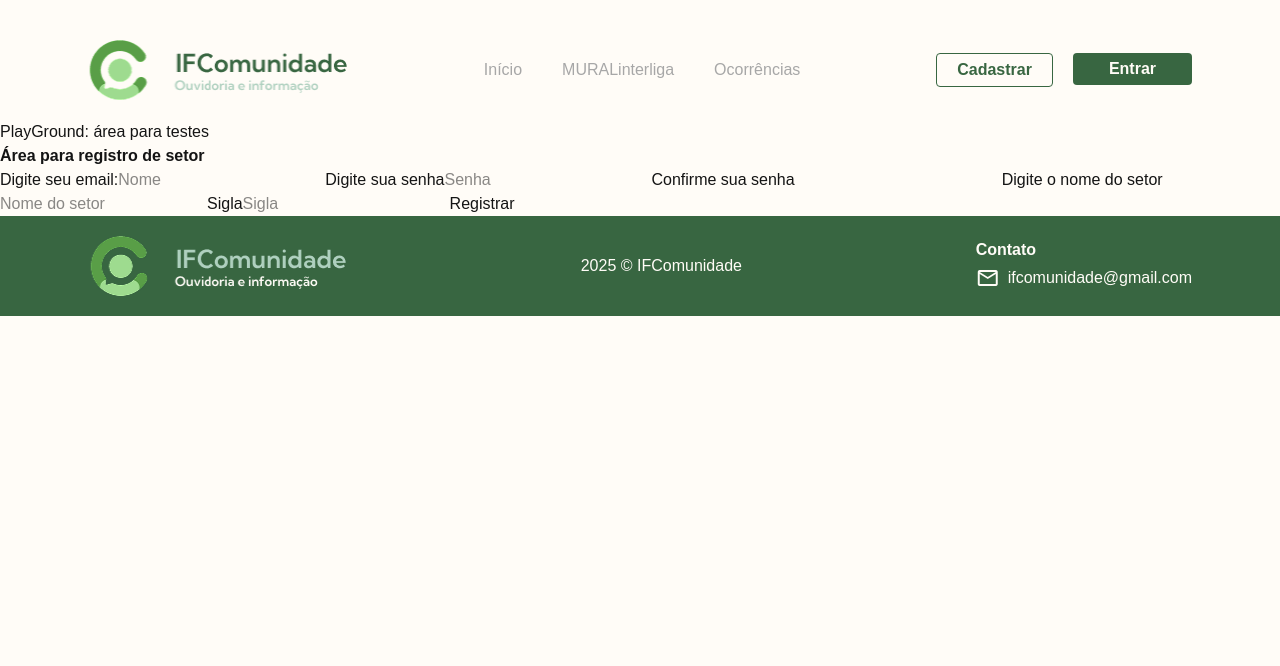
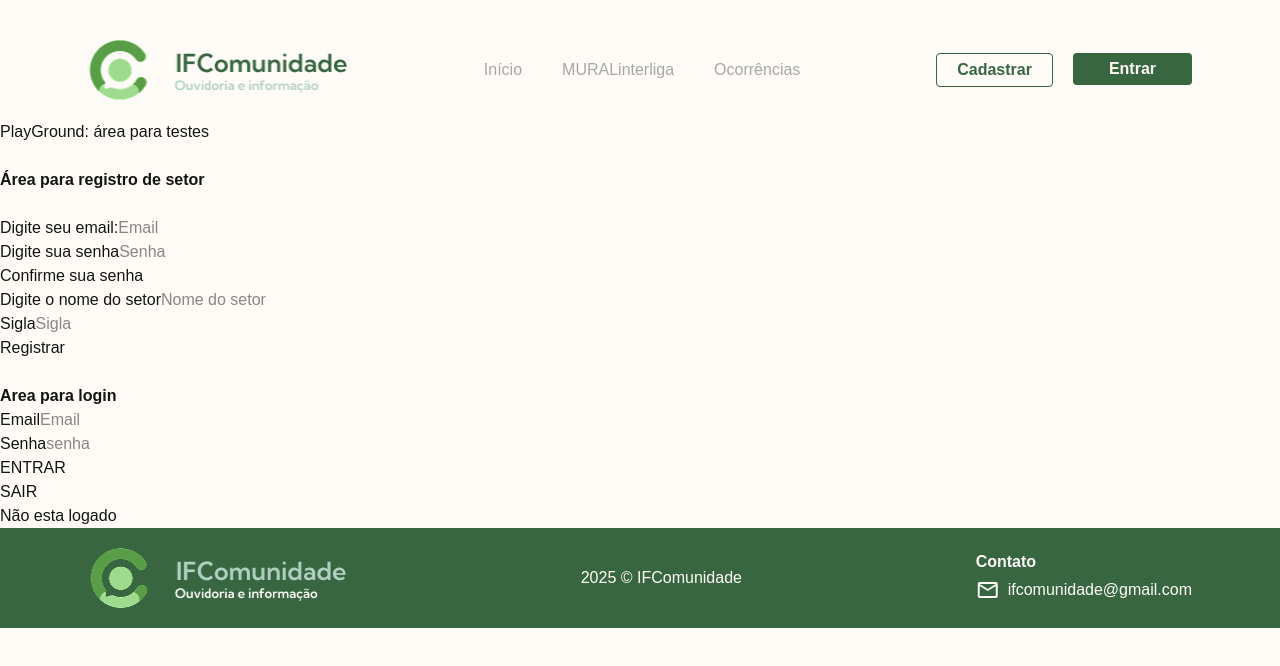
Before and after one commit to IFComunidade/IFComunidade_frontend, a Vue app: page /playground in a window 1280 px wide. Shown: the top 666 px of the page. Built offline with nearby package versions, Linux system fonts and the light colour scheme.

Commit message:
FEAT: adicionando logout function + alguns testes de login [REFS: #34]

```diff
--- a/src/plugins/api.js
+++ b/src/plugins/api.js
@@ -1,7 +1,7 @@
 import axios from 'axios'
 
 const axiosInstance = axios.create({
-  baseURL: 'http://localhost:8000/api',
+  baseURL: 'http://localhost:8000/api/',
 })
 
 axiosInstance.interceptors.request.use(
--- a/src/services/userService.js
+++ b/src/services/userService.js
@@ -4,6 +4,7 @@ class UserService {
 
   async login (email, password) {
     try{
+      console.log('Tentando login com', { email, password})
       const { data } = await api.post('token/', { email, password})
 
       localStorage.setItem('token', data.access);
@@ -27,8 +28,8 @@ class UserService {
   }
 
   async logout () {
-    localStorage.removeItem('access_token');
-    localStorage.removeItem('refresh_token');
+    localStorage.removeItem('token');
+    localStorage.removeItem('refreshToken');
     delete api.defaults.headers.common['Authorization'];
   }
 }
--- a/src/stores/userStore.js
+++ b/src/stores/userStore.js
@@ -16,6 +16,44 @@ export const useUserStore = defineStore('usuario', () => {
     foto_attachment_key: null,
   });
 
+  const tokens = reactive({
+    access: null,
+    refresh: null
+  })
+
+
+  //LOGIN
+  const login = async (email, password) => {
+    try {
+      const data = await userService.login(email, password);
+
+      tokens.access = data.access;
+      tokens.refresh = data.refresh;
+
+      //PREENCHE OS DADOS:
+      usuario.nome = data.usuario.nome;
+      usuario.email = data.usuario.email;
+      usuario.tipo = data.usuario.tipo;
+      usuario.matricula = data.usuario.matricula;
+      usuario.cpf = data.usuario.cpf;
+      usuario.sigla = data.usuario.sigla;
+      usuario.foto_attachment_key = data.usuario.foto_attachment_key;
+
+      return data
+    } catch (error) {
+      console.error('Erro ao fazer login', error);
+      throw error;
+    }
+  };
+
+  //VERIFICA SE ESTA LOGADO
+    const isLoggedIn = () => {
+    const token = localStorage.getItem('token');
+    return !!token;
+  }
+
+
+  //CADASTRO
   const registrarUsuario = async (usuario) => {
     try {
       const novoUsuario = await userService.registro(usuario);
@@ -24,9 +62,21 @@ export const useUserStore = defineStore('usuario', () => {
       console.error('Erro ao registrar usuário', error);
       throw error;
     }
+  };
+
+  //LOGOUT
+  const logout = () => {
+    userService.logout();
+    usuario.email =  '';
+    usuario.nome = '';
+    usuario.cpf = '';
+    usuario.matricula = '';
+    usuario.curso = null;
+    usuario.sigla = '';
+    usuario.tipo = 1;
+    usuario.foto_attachment_key = null;
   }
 
-
-  return { usuario, registrarUsuario };
+  return { usuario, registrarUsuario, login, isLoggedIn, logout };
 
 })
--- a/src/utils/PlayGround.vue
+++ b/src/utils/PlayGround.vue
@@ -1,27 +1,30 @@
 <script setup>
-import { useUserStore } from '@/stores/userStore';
-import { ref } from 'vue';
+import { useUserStore } from '@/stores/userStore'
+import { useRouter } from 'vue-router'
+import { ref } from 'vue'
 
-const userStore = useUserStore();
-const confirmarSenha = ref('');
+const userStore = useUserStore()
+const router = useRouter()
+const confirmarSenha = ref('')
+const email = ref('')
+const senha = ref('')
 
-async function registrar() {
-
-  userStore.usuario.tipo = 2;
+async function registrarSetor() {
+  userStore.usuario.tipo = 2
 
   // Validação de senha
-  if(userStore.usuario.password !== confirmarSenha.value) {
-    alert('As não coincidem');
-    return;
+  if (userStore.usuario.password !== confirmarSenha.value) {
+    alert('As não coincidem')
+    return
   }
 
   // Validação de email
-  if(!userStore.usuario.email.endsWith('@ifc.edu.br')) {
-    alert('Para registar um setor, utilize um email institucional');
-    return;
+  if (!userStore.usuario.email.endsWith('@ifc.edu.br')) {
+    alert('Para registar um setor, utilize um email institucional')
+    return
   }
 
-  console.log(userStore.usuario);
+  console.log(userStore.usuario)
 
   try {
     const novoUsuario = await userStore.registrarUsuario(userStore.usuario)
@@ -33,26 +36,40 @@ async function registrar() {
   }
 }
 
-
-
+async function login() {
+  try {
+    await userStore.login(email.value, senha.value)
+    alert('Login feito')
+    router.push('/')
+  } catch (error) {
+    console.error(error)
+    alert('Erro ao fazer login')
+  }
+}
 </script>
 
 <template>
   <div>
     <p>PlayGround: área para testes</p>
 
+    <br />
+
     <div>
       <h2 class="font-semibold">Área para registro de setor</h2>
-      <form @submit.prevent="registrar">
+      <br />
+
+      <form @submit.prevent="registrarSetor">
         <label for="email">Digite seu email:</label>
         <input
           type="email"
-          placeholder="Nome"
+          placeholder="Email"
           id="email"
           name="email"
           v-model="userStore.usuario.email"
           required
         />
+
+        <br />
 
         <label for="senha">Digite sua senha</label>
         <input
@@ -64,8 +81,12 @@ async function registrar() {
           required
         />
 
+        <br />
+
         <label for="confirmar-senha">Confirme sua senha</label>
         <input type="password" name="confirmar-senha" v-model="confirmarSenha" required />
+
+        <br />
 
         <label for="nome">Digite o nome do setor</label>
         <input
@@ -77,6 +98,8 @@ async function registrar() {
           required
         />
 
+        <br />
+
         <label for="sigla">Sigla</label>
         <input
           type="text"
@@ -87,8 +110,35 @@ async function registrar() {
           required
         />
 
+        <br />
+
         <button type="submit">Registrar</button>
       </form>
     </div>
   </div>
+
+  <br />
+
+  <div>
+    <h2 class="font-semibold">Area para login</h2>
+
+    <form @submit.prevent="login">
+      <label for="emailLogin">Email</label>
+      <input type="email" name="email" id="emailLogin" placeholder="Email" v-model="email" required />
+      <br />
+      <label for="senhaLogin">Senha</label>
+      <input type="password" name="senha" id="senhaLogin" placeholder="senha" v-model="senha" required />
+      <br />
+      <button type="submit">ENTRAR</button>
+    </form>
+  </div>
+
+  <button @click="userStore.logout()">SAIR</button>
+
+  <div v-if="userStore.isLoggedIn()">
+    <p>Logado com: {{ userStore.usuario.nome }}</p>
+  </div>
+  <div v-else>
+    Não esta logado
+  </div>
 </template>
--- a/vite.config.js
+++ b/vite.config.js
@@ -16,12 +16,11 @@ export default defineConfig({
     alias: {
       '@': fileURLToPath(new URL('./src', import.meta.url))
     },
-    server: {
-      port: 3000,
+  },
+  server: {
       watch: {
         usePolling: true,
         interval: 100,
       },
     },
-  },
 })
```
